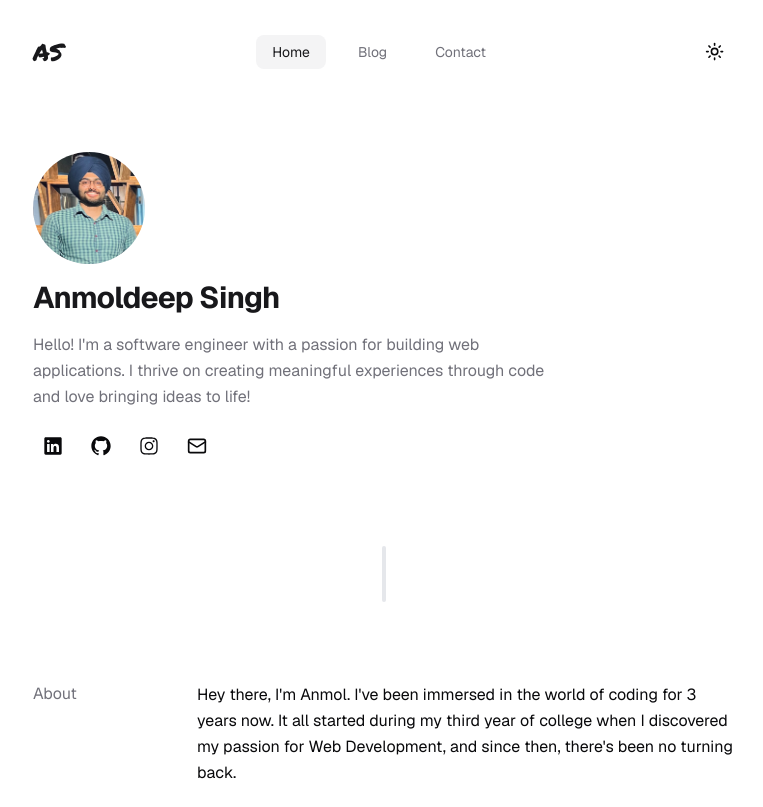
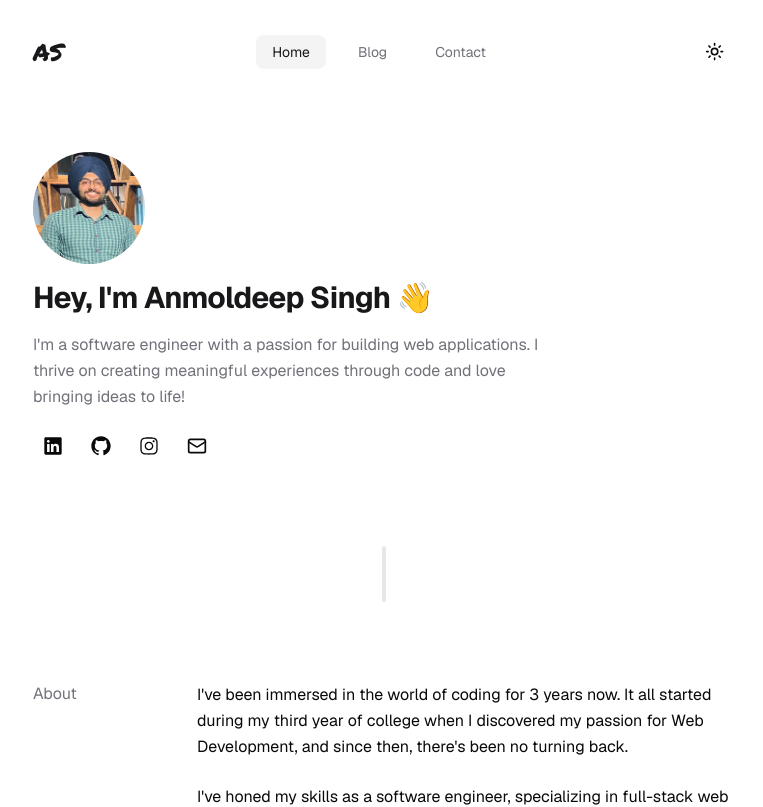
Before and after one commit to AnmolSaini16/anmoldeep.io, a Next.js app: page / in a window 1280 px wide. Shown: the top 807 px of the page, without its empty margins (256-1019 px from the left). Built offline with nearby package versions, Linux system fonts and the light colour scheme.

Commit message:
Intro update

```diff
--- a/components/About.tsx
+++ b/components/About.tsx
@@ -5,9 +5,9 @@ export default function About() {
     <SectionShell heading="About">
       <div className="space-y-6 leading-relaxed">
         <p>
-          Hey there, I&apos;m Anmol. I've been immersed in the world of coding
-          for {new Date().getFullYear() - 2021} years now. It all started during
-          my third year of college when I discovered my passion for Web
+          I've been immersed in the world of coding for{" "}
+          {new Date().getFullYear() - 2021} years now. It all started during my
+          third year of college when I discovered my passion for Web
           Development, and since then, there's been no turning back.
         </p>
 
--- a/components/Intro.tsx
+++ b/components/Intro.tsx
@@ -30,12 +30,12 @@ export default function Intro() {
       </motion.div>
 
       <motion.h1
-        className="text-3xl font-bold tracking-tight text-primary"
+        className="text-2xl md:text-3xl font-bold tracking-tight text-primary"
         initial={inAnimation.initial}
         animate={inAnimation.animate}
         transition={inAnimation.transition}
       >
-        Anmoldeep Singh
+        Hey, I'm Anmoldeep Singh 👋
       </motion.h1>
 
       <motion.p
@@ -44,9 +44,9 @@ export default function Intro() {
         transition={inAnimation.transition}
         className="max-w-lg leading-relaxed break-words text-muted-foreground"
       >
-        Hello! I'm a software engineer with a passion for building web
-        applications. I thrive on creating meaningful experiences through code
-        and love bringing ideas to life!
+        I'm a software engineer with a passion for building web applications. I
+        thrive on creating meaningful experiences through code and love bringing
+        ideas to life!
       </motion.p>
 
       <motion.div
--- a/components/shell/PageShell.tsx
+++ b/components/shell/PageShell.tsx
@@ -24,9 +24,9 @@ const PageShell = ({
         initial={inAnimation.initial}
         animate={inAnimation.animate}
         transition={inAnimation.transition}
-        className="space-y-1.5"
+        className="space-y-0.5"
       >
-        <h1 className="font-bold text-3xl">{heading}</h1>
+        <h1 className="font-bold text-2xl md:text-3xl">{heading}</h1>
         {subHeading && <p className="text-muted-foreground">{subHeading}</p>}
       </motion.div>
 
```
